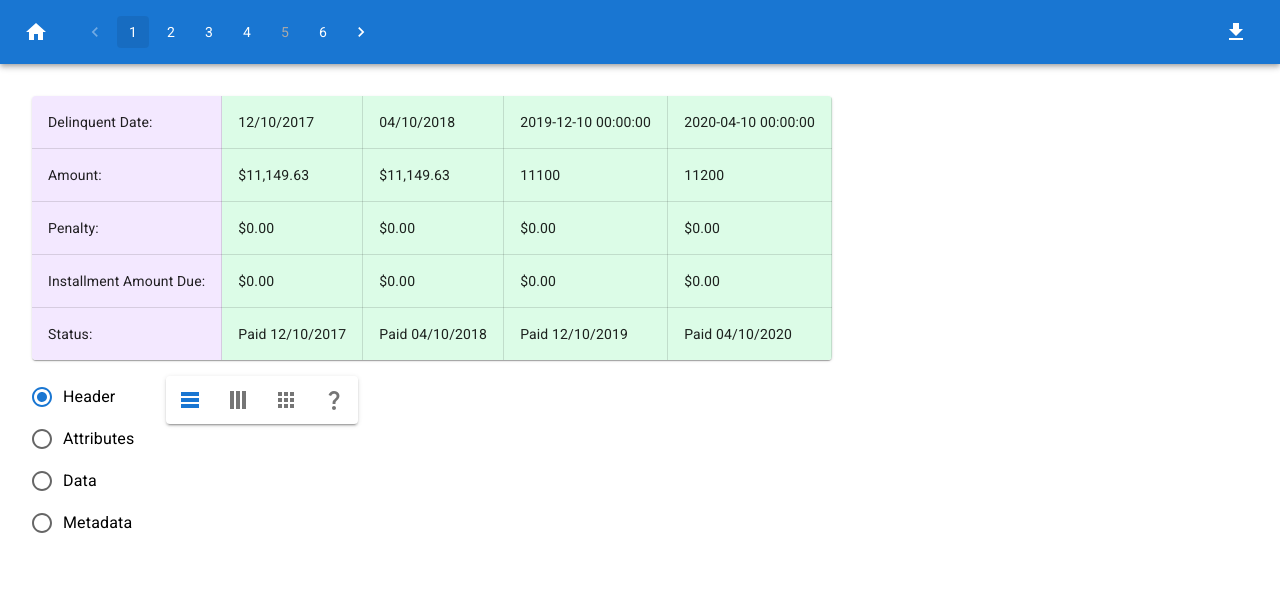
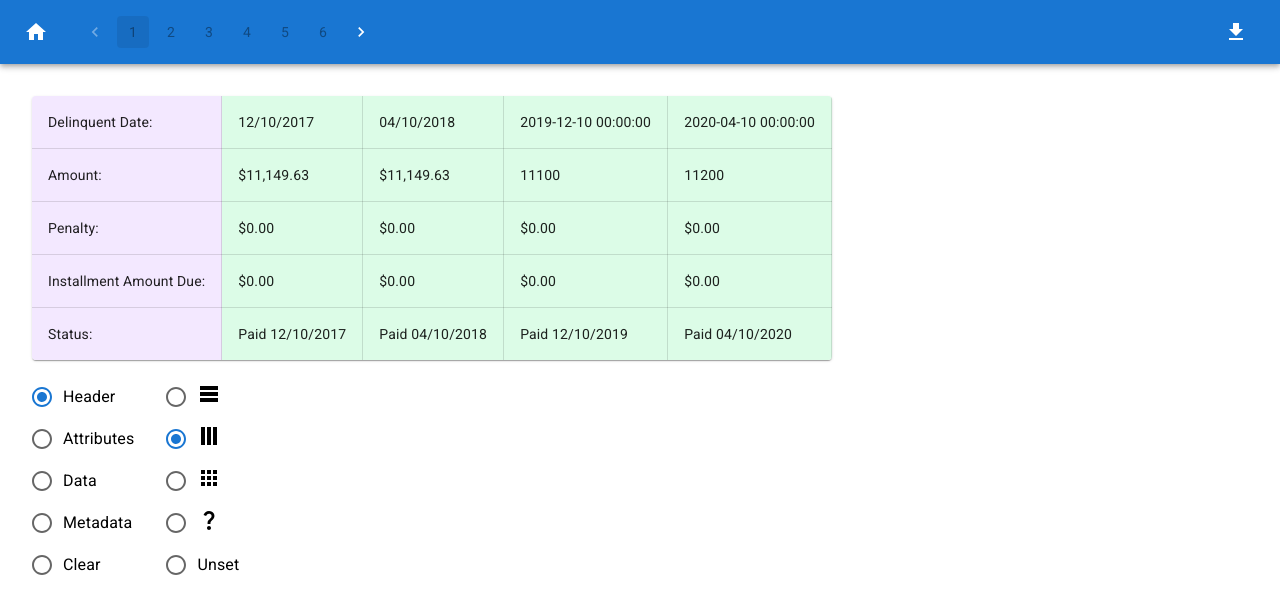
Before and after one commit to kalabukdima/table-markup, a Next.js app: page / in a window 1280 px wide. Shown: the top 614 px of the page. Built offline with nearby package versions, Linux system fonts and the light colour scheme.

Commit message:
Implement editing multiple tables

```diff
--- a/src/app/page.tsx
+++ b/src/app/page.tsx
@@ -6,7 +6,8 @@ import { Property as CssProperties } from "csstype";
 import {
   Paper, Table, TableBody, TableCell, TableContainer, TableHead, TableRow, ThemeProvider, AppBar, Box, Toolbar, Typography,
   IconButton, Pagination, ButtonGroup, Button, Radio, FormGroup, PaginationItem, useMediaQuery, TextField, RadioGroup,
-  FormControlLabel
+  FormControlLabel,
+  useTheme
 } from "@mui/material";
 import Grid from "@mui/material/Unstable_Grid2"
 import { createTheme } from "@mui/material";
@@ -17,7 +18,7 @@ import AppsIcon from "@mui/icons-material/Apps";
 import QuestionMarkIcon from "@mui/icons-material/QuestionMark";
 
 import { Point, fillRectangle } from "@/lib/matrix";
-import { FilledTableData, samples, CellType } from "@/lib/data";
+import { FilledTableData, samples, CellType, TableType } from "@/lib/data";
 
 declare module '@mui/material/Button' {
   interface ButtonPropsVariantOverrides {
@@ -28,7 +29,7 @@ declare module '@mui/material/Button' {
 const theme = createTheme();
 
 function cellColor(type: CellType): CssProperties.Color {
-  if (type === undefined) {
+  if (!type) {
     return "default";
   }
   return {
@@ -43,13 +44,18 @@ function Spacer() {
   return <Box margin="auto" />;
 }
 
-function Header({ count, page, setPage }: { count: number, page: number, setPage: (x: number) => void }) {
+type PageStatus = {
+  done: boolean;
+}
+
+function Header(props: {
+  pages: PageStatus[],
+  currentPage: number,
+  setPage: (x: number) => void,
+}) {
+  const theme = useTheme();
   const small = useMediaQuery(theme.breakpoints.down("sm"), { defaultMatches: true });
   const medium = useMediaQuery(theme.breakpoints.down("md"));
-
-  const handlePageChange = (event: React.ChangeEvent<unknown>, value: number) => {
-    setPage(value);
-  };
 
   return (
     <AppBar position="static">
@@ -64,8 +70,8 @@ function Header({ count, page, setPage }: { count: number, page: number, setPage
           <HomeIcon />
         </IconButton>
         <Pagination
-          page={page} count={count}
-          onChange={handlePageChange}
+          page={props.currentPage} count={props.pages.length}
+          onChange={(_event, value) => props.setPage(value)}
           siblingCount={small ? 1 : medium ? 2 : 6} boundaryCount={1} shape="rounded"
           sx={{
             // For some reason the PaginationItem style below doesn't affect ellipsis
@@ -77,7 +83,7 @@ function Header({ count, page, setPage }: { count: number, page: number, setPage
           }}
           renderItem={item => (
             <PaginationItem {...item} sx={{
-              color: item.page === 5 && item.type === "page" ? "darkgray" : "inherit"
+              color: item.type === "page" && item.page && (props.pages[item.page - 1]?.done ?? false) ? theme.palette.text.disabled : "inherit"
             }} />
           )}
         />
@@ -88,8 +94,10 @@ function Header({ count, page, setPage }: { count: number, page: number, setPage
   )
 }
 
-function TableViewer(props: Pick<FilledTableData, "table_array" | "annotations"> & {
-  paintType: CellType,
+function TableViewer(props: {
+  tableData: FilledTableData,
+  setAnnotations: (annotations: CellType[][]) => void,
+  paintType: string,
 }) {
   const [selection, setSelection] = React.useState<{
     start: Point | undefined,
@@ -99,7 +107,14 @@ function TableViewer(props: Pick<FilledTableData, "table_array" | "annotations">
     end: undefined
   })
 
-  const [annotations, setAnnotations] = React.useState(props.annotations);
+  const annotations = props.tableData.annotations;
+  const paintType = {
+    "header": "header",
+    "attributes": "attributes",
+    "data": "data",
+    "metadata": "metadata",
+    "clear": undefined,
+  }[props.paintType] as CellType;
 
   const setSelectionStart = (x: number, y: number) => {
     setSelection({
@@ -118,13 +133,13 @@ function TableViewer(props: Pick<FilledTableData, "table_array" | "annotations">
   }
   const confirmSelection = () => {
     if (selection.start && selection.end) {
-      setAnnotations(fillRectangle(annotations, [selection.start, selection.end], props.paintType));
+      props.setAnnotations(fillRectangle(annotations, [selection.start, selection.end], paintType));
     }
     clearSelection();
   };
 
   const visibleAnnotations = (!selection.start || !selection.end) ? annotations : fillRectangle(
-    annotations, [selection.start, selection.end], props.paintType
+    annotations, [selection.start, selection.end], paintType
   );
 
   return (
@@ -134,7 +149,7 @@ function TableViewer(props: Pick<FilledTableData, "table_array" | "annotations">
     >
       <Table>
         <TableBody>
-          {props.table_array.map((row, row_index) => (
+          {props.tableData.table_array.map((row, row_index) => (
             <TableRow
               key={row_index}
               sx={{
@@ -184,40 +199,92 @@ function TableColumnsIcon() {
   return <TableRowsIcon sx={{ rotate: "90deg" }} />
 }
 
+type Dataset = {
+  tables: FilledTableData[];
+}
+
+function isMarkedUp(table: FilledTableData): boolean {
+  if (table.header_type != "other") {
+    return true;
+  }
+  if (!table.annotations) {
+    return false;
+  }
+  return table.annotations.find(row => (row.find(x => x) != undefined)) != undefined
+}
+
 export default function DataView() {
+  const [dataset, setDataset] = React.useState<Dataset>({ tables: samples });
   const [page, setPage] = React.useState(1);
-  const [paintType, setPaintType] = React.useState<CellType>("header");
+  const tableIndex = page - 1;
+  const table = dataset.tables[tableIndex];
+  if (table.header_type == undefined) {
+    table.header_type = "other";
+  }
+  const [paintType, setPaintType] = React.useState("header");
+
+  const setTableData = (newData: FilledTableData) => {
+    const newTables = dataset.tables.map((data, index) => index == tableIndex ? newData : data);
+    setDataset({
+      tables: newTables,
+    });
+  };
+  const setAnnotations = (newValue: CellType[][]) => {
+    setTableData({
+      ...table,
+      annotations: newValue,
+    });
+  };
+  const setHeaderType = (newValue: string) => {
+    setTableData({
+      ...table,
+      header_type: newValue as TableType,
+    })
+  };
+
   return (
     <ThemeProvider theme={theme}>
-      <Header count={samples.length} page={page} setPage={setPage} />
+      <Header pages={dataset.tables.map(table => ({ done: isMarkedUp(table) }))} currentPage={page} setPage={setPage} />
       <Box padding={4}>
         <FormGroup>
           <Grid container spacing={2} alignItems={"stretch"} width={1}>
             <Grid width="100%">
               <TableViewer
-                {...samples[0]}
+                key={tableIndex}
+                tableData={table}
+                setAnnotations={setAnnotations}
                 paintType={paintType}
               />
             </Grid>
             <Grid>
               <RadioGroup
-                name="controlled-radio-buttons-group"
                 value={paintType}
-                onChange={e => setPaintType(e.target.value as CellType)}
+                onChange={e => setPaintType(e.target.value)}
               >
                 <FormControlLabel value="header" control={<Radio />} label="Header" />
                 <FormControlLabel value="attributes" control={<Radio />} label="Attributes" />
                 <FormControlLabel value="data" control={<Radio />} label="Data" />
                 <FormControlLabel value="metadata" control={<Radio />} label="Metadata" />
+                <FormControlLabel value="clear" control={<Radio />} label="Clear" />
               </RadioGroup>
             </Grid>
             <Grid>
-              <ButtonGroup variant="contained">
+              <RadioGroup
+                value={table.header_type}
+                onChange={e => setHeaderType(e.target.value)}
+              >
+                <FormControlLabel value="horizontal" control={<Radio/>} label={<TableRowsIcon />} />
+                <FormControlLabel value="vertical" control={<Radio/>} label={<TableColumnsIcon />} />
+                <FormControlLabel value="matrix" control={<Radio/>} label={<AppsIcon />} />
+                <FormControlLabel value="trash" control={<Radio/>} label={<QuestionMarkIcon />} />
+                <FormControlLabel value="other" control={<Radio/>} label="Unset" />
+              </RadioGroup>
+              {/* <ButtonGroup variant="contained">
                 <IconButton size="large" color="primary"><TableRowsIcon /></IconButton>
                 <IconButton size="large"><TableColumnsIcon /></IconButton>
                 <IconButton size="large"><AppsIcon /></IconButton>
                 <IconButton size="large"><QuestionMarkIcon /></IconButton>
-              </ButtonGroup>
+              </ButtonGroup> */}
             </Grid>
           </Grid>
         </FormGroup>
```
